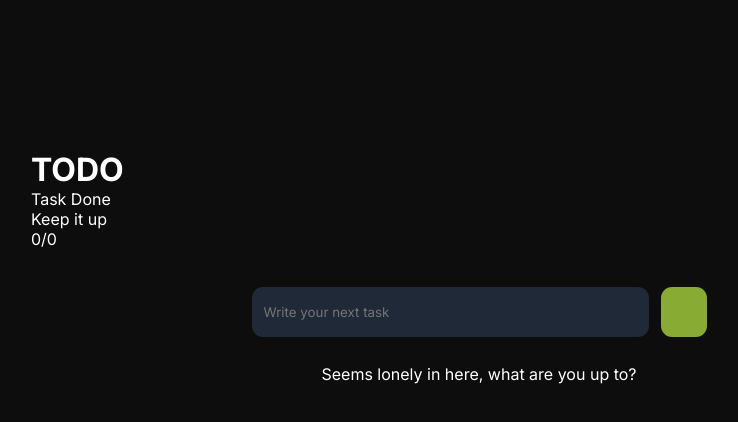
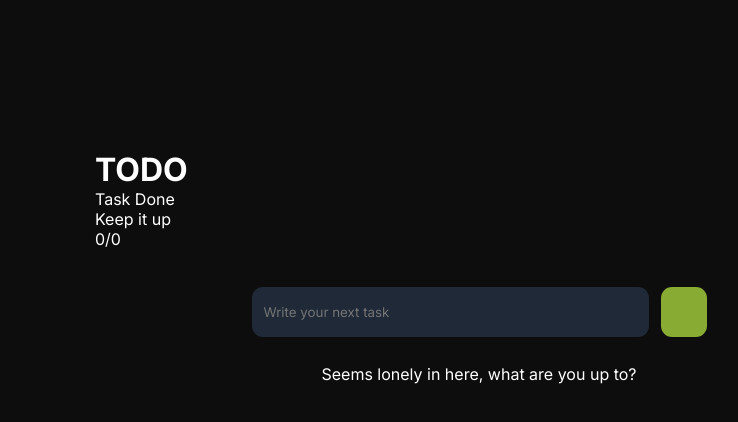
Before and after one commit to IonTulbure/SimpleReactToDov2, a Next.js app: page / in a window 1280 px wide. Shown: the top 422 px of the page, without its empty margins (161-899 px from the left). Built offline with nearby package versions, Linux system fonts and the light colour scheme.

Commit message:
adjust wrapper width

```diff
--- a/src/app/styles.css
+++ b/src/app/styles.css
@@ -16,9 +16,11 @@ body {
   justify-content: center;
   width: 100vw;
 }
+
 button {
   cursor: pointer;
 }
+
 .visually-hidden {
   position: absolute !important;
   clip: rect(1px, 1px, 1px, 1px);
@@ -29,16 +31,18 @@ button {
   overflow: hidden;
   white-space: nowrap;
 }
+
 .text_large {
   font-size: 32px;
 }
 .text_small {
   font-size: 24px;
 }
+
 .wrapper {
   display: flex;
   flex-direction: column;
-  width: 70%;
+  width: 768px;
 }
 @media (max-width: 510px) {
   .wrapper {
@@ -48,6 +52,7 @@ button {
     justify-content: center;
   }
 }
+
 header {
   display: flex;
   align-items: center;
@@ -55,6 +60,7 @@ header {
   gap: 12px;
   padding: 42px;
 }
+
 .todohero_section {
   border: 1px solid #c2b39a;
   display: flex;
@@ -77,6 +83,7 @@ header {
   justify-content: center;
   text-align: center;
 }
+
 .form {
   align-self: center;
   width: 97%;
@@ -106,6 +113,7 @@ header {
   background-color: #88ab33;
   border: none;
 }
+
 .todo_list {
   align-self: center;
   width: 97%;
@@ -131,12 +139,14 @@ header {
   color: #fff;
   padding: 12px;
 }
+
 .edit-form input {
   outline: transparent;
   width: calc(100% - 14px);
   height: calc(100% - 12px);
   border: transparent;
 }
+
 .todo_items_left,
 .todo_items_right {
   display: flex;
@@ -157,6 +167,7 @@ header {
   color: #fff;
   border: none;
 }
+
 .todo_items_right button svg {
   fill: #c2b39a;
 }
```
